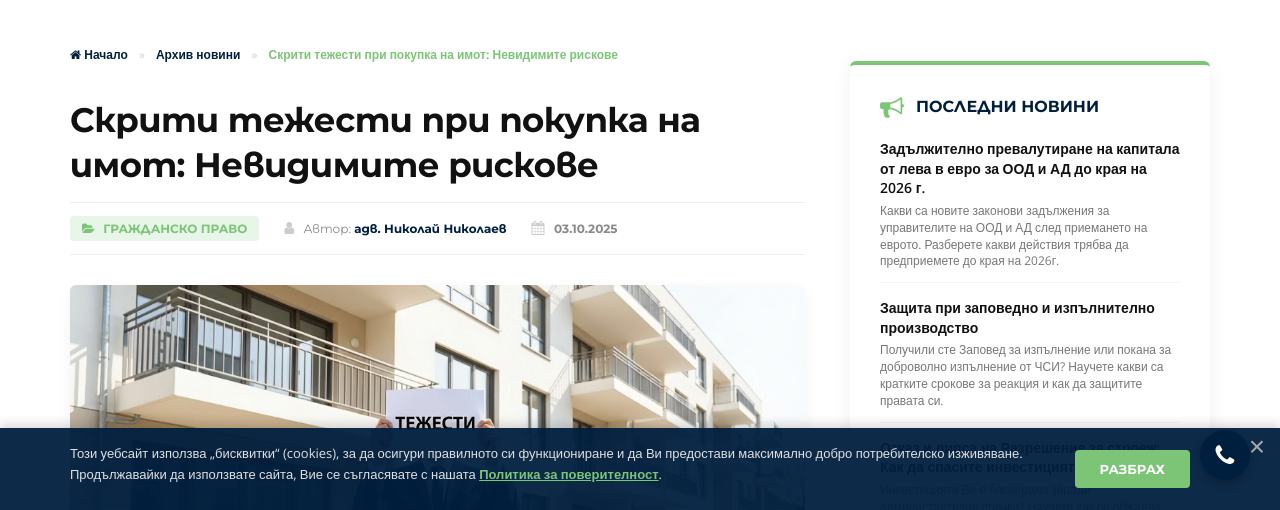
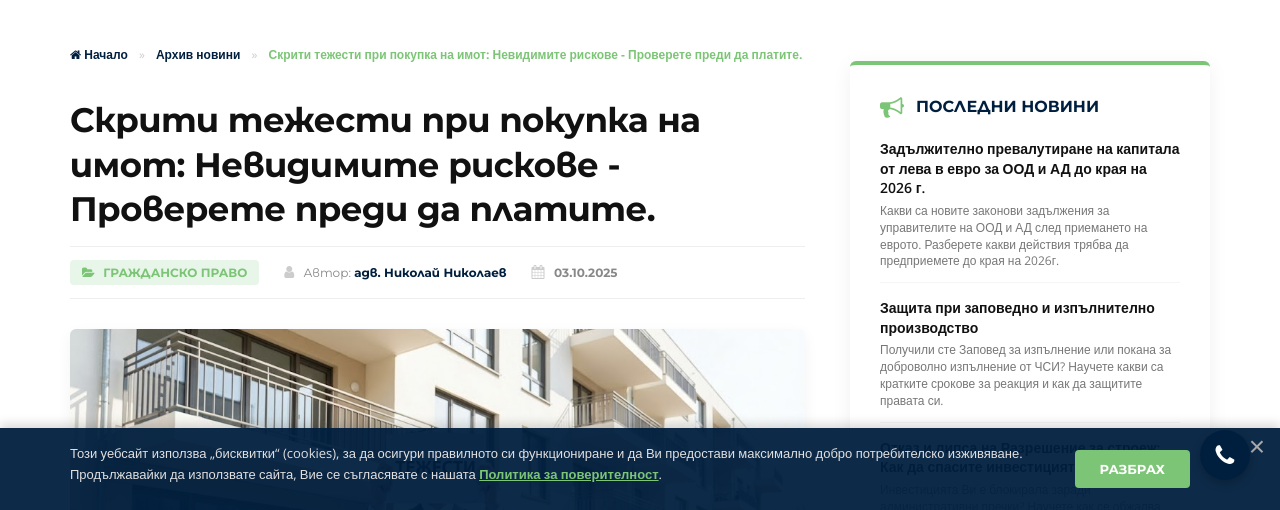
Before and after one commit to NikolaiNikolaev/law-page, a Jekyll site: the page built from _posts/grazdanski-novini/2025-10-03-skriti-tejesti-nedvijim-imot.md, in a window 1280 px wide and 900 px high, cut to the strip 390-900 px from the top of the window. Built offline with Jekyll 4.4.1, drawn with Linux system fonts in a browser that asks for light colours.

Commit message:
Update 2025-10-03-skriti-tejesti-nedvijim-imot.md

```diff
--- a/_posts/grazdanski-novini/2025-10-03-skriti-tejesti-nedvijim-imot.md
+++ b/_posts/grazdanski-novini/2025-10-03-skriti-tejesti-nedvijim-imot.md
@@ -1,7 +1,7 @@
 ---
 layout: post
-title: "Скрити тежести при покупка на имот: Невидимите рискове"
-description: "Мислите, че стандартната проверка за тежести е достатъчна? Научете за капаните като 'право на ползване' и вписвания в последния момент, които могат да ви костват имота."
+title: "Скрити тежести при покупка на имот: Невидимите рискове -  Проверете преди да платите."
+description: "Мислите, че стандартната проверка за тежести е достатъчна? Научете за капаните като 'право на ползване', стари дългове и вписвания в последния момент, които могат да ви костват имота."
 image: "skriti-tejesti-nedvijim-imot.jpg"
 author: "адв. Николай Николаев"
 category: "Гражданско право"
```
